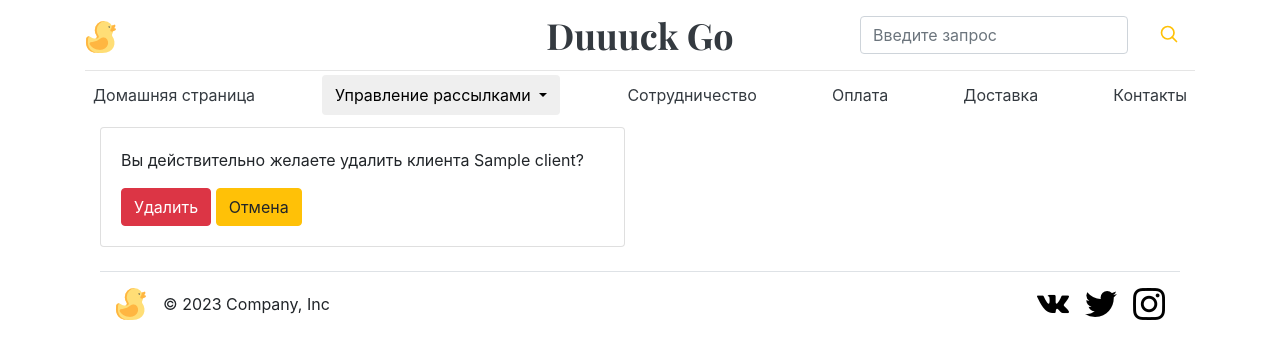
After one commit to Infuzoria/duck_shop, a Django app: page /delete_client/1/ in a window 1280 px wide. The commit adds this page. Shown: the top 359 px of the page. Run offline with Django 4.2, Linux system fonts and the light colour scheme; tables that the repository leaves empty hold one stand-in row (values such as "Sample post"); some libraries are stand-ins or nearby versions.

Commit message:
Реализовали контроллер для удаления клиентов

```diff
--- /dev/null
+++ b/mailing_app/templates/mailing_app/client_confirm_delete.html
@@ -0,0 +1,22 @@
+{% extends 'base.html' %}
+{% block content %}
+{% load custom %}
+
+<div class="col-12">
+    <div class="row">
+        <div class="col-6">
+            <div class="card">
+                <div class="card-body">
+                    <form method="post">
+                        {% csrf_token %}
+                        <p>Вы действительно желаете удалить клиента {{object.name}}?</p>
+                        <button type="submit" class="btn btn-danger">Удалить</button>
+                        <a href="/clients" class="btn btn-warning">Отмена</a>
+                    </form>
+                </div>
+            </div>
+        </div>
+    </div>
+</div>
+
+{% endblock%}
--- a/mailing_app/templates/mailing_app/client_list.html
+++ b/mailing_app/templates/mailing_app/client_list.html
@@ -30,6 +30,7 @@
                         <h7 class="card-title">{{ object.text|truncatechars:100 }}</h7>
                     </div>
                     <a href="{% url 'mailing_app:update_client' object.pk %}" class="btn btn-sm btn-warning">Редактировать</a>
+                    <a href="{% url 'mailing_app:delete_client' object.pk %}" class="btn btn-sm btn-warning">Удалить</a>
                 </div>
             </div>
         </div>
--- a/mailing_app/urls.py
+++ b/mailing_app/urls.py
@@ -1,5 +1,5 @@
 from django.urls import path
-from mailing_app.views import ClientCreateView, ClientListView, ClientUpdateView
+from mailing_app.views import ClientCreateView, ClientListView, ClientUpdateView, ClientDeleteView
 
 app_name = 'mailing_app'
 
@@ -7,4 +7,5 @@ urlpatterns = [
     path('create_client/', ClientCreateView.as_view(), name='create_client'),
     path('clients/', ClientListView.as_view(), name="list_of_clients"),
     path('client_update/<int:pk>/', ClientUpdateView.as_view(), name='update_client'),
+    path('delete_client/<int:pk>/', ClientDeleteView.as_view(), name='delete_client'),
 ]
--- a/mailing_app/views.py
+++ b/mailing_app/views.py
@@ -1,6 +1,6 @@
 from mailing_app.forms import ClientForm
 from mailing_app.models import Client
-from django.views.generic import CreateView, ListView, UpdateView
+from django.views.generic import CreateView, ListView, UpdateView, DeleteView
 
 
 class ClientCreateView(CreateView):
@@ -17,3 +17,8 @@ class ClientUpdateView(UpdateView):
     model = Client
     form_class = ClientForm
     success_url = '/clients'
+
+
+class ClientDeleteView(DeleteView):
+    model = Client
+    success_url = '/clients'
```
